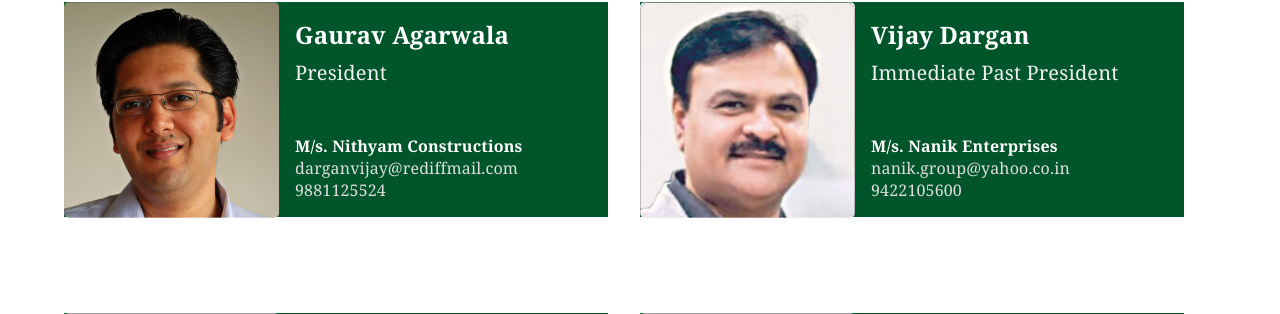
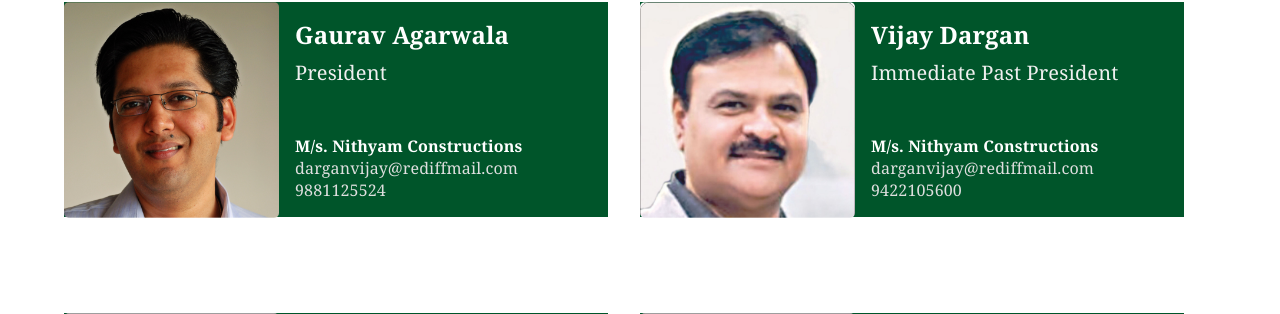
Before and after one commit to theillustech/credia, a Django app: template templates/index-updated.html in a window 1280 px wide. Shown: the part 1023-1337 px from the top of the page. Run offline with Django 3.2, Linux system fonts and the light colour scheme; the template is opened without the code that fills it, so the values that code supplies are empty; parts of the project's set-up code (start-up, migrations or seed data) failed here and were passed over; some libraries are stand-ins or nearby versions; grey boxes are pictures that could not be loaded.

Commit message:
Update index-updatedhtml_vijay_dargan

```diff
--- a/templates/index-updated.html
+++ b/templates/index-updated.html
@@ -75,9 +75,9 @@
         <h3 data-aos="fade-up" class="member-name">Vijay Dargan</h3>
         <h4 data-aos="fade-up" class="member-title">Immediate Past President</h4>
         <div class="member-information">
-          <h5 data-aos="fade-up" class="firm-name">M/s. Nanik Enterprises</h5>
+          <h5 data-aos="fade-up" class="firm-name">M/s. Nithyam Constructions</h5>
           <ul class="contact-info remove-list-styles">
-            <li data-aos="fade-up">nanik.group@yahoo.co.in</li>
+            <li data-aos="fade-up">darganvijay@rediffmail.com</li>
             <li data-aos="fade-up">9422105600</li>
           </ul>
         </div>
```
